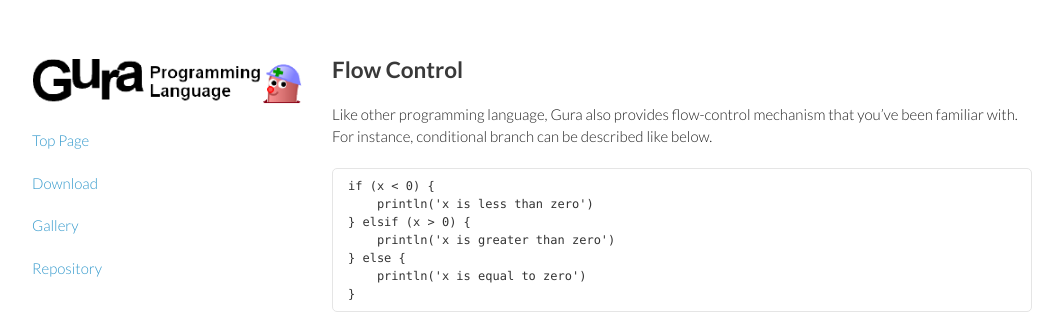
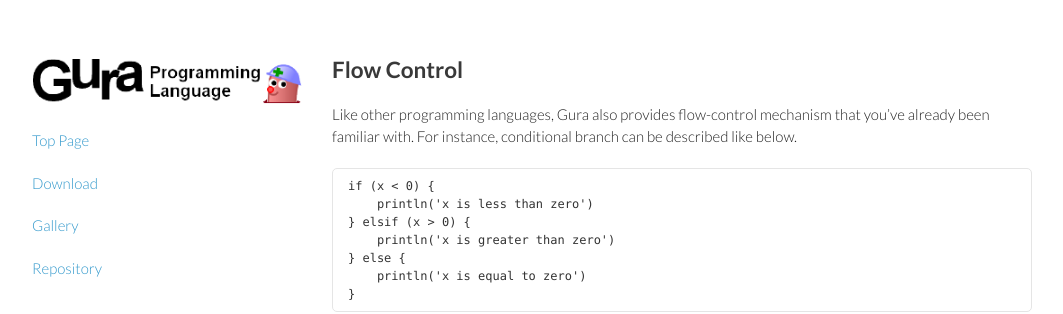
Before and after one commit to rudidude86/gura-lang.github.io, a Jekyll site: the page built from features/Flow-Control.md, in a window 1280 px wide. Shown: the top 314 px of the page, without its empty margins (108-1171 px from the left). Built offline with Jekyll 4.4.1, drawn with Linux system fonts in a browser that asks for light colours; Markdown is read by kramdown in place of the engine named in the settings.

Commit message:
updated README

```diff
--- a/features/Flow-Control.md
+++ b/features/Flow-Control.md
@@ -7,7 +7,7 @@ title: Flow Control
 Flow Control
 ------------
 
-Like other programming language, Gura also provides flow-control mechanism that you've been familiar with.
+Like other programming languages, Gura also provides flow-control mechanism that you've already been familiar with.
 For instance, conditional branch can be described like below.
 
     if (x < 0) {
@@ -18,6 +18,8 @@ For instance, conditional branch can be described like below.
         println('x is equal to zero')
     }
 
+
+
 - `for`
 - `repeat`
 - `while`
```
Also changed, not shown: README.md.
